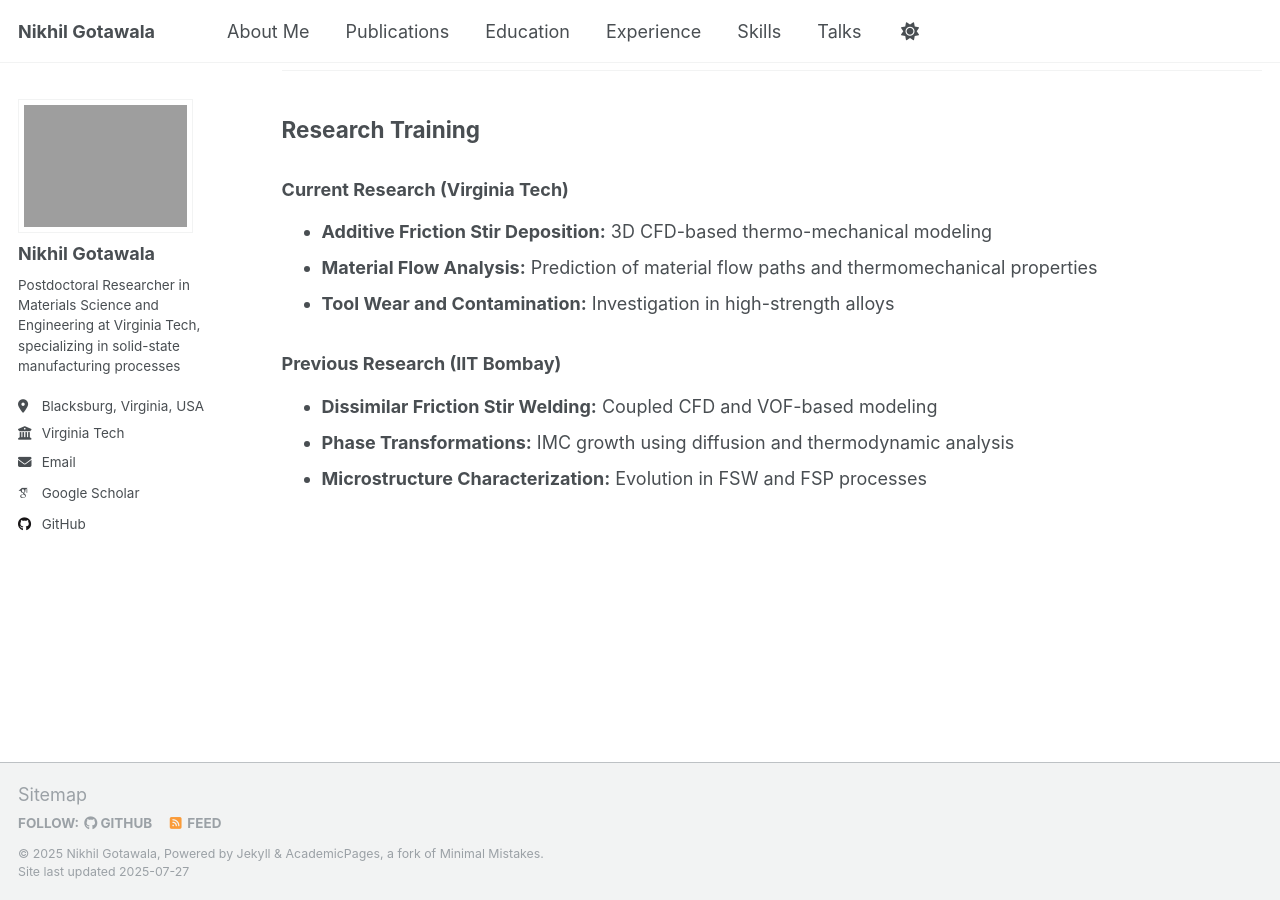
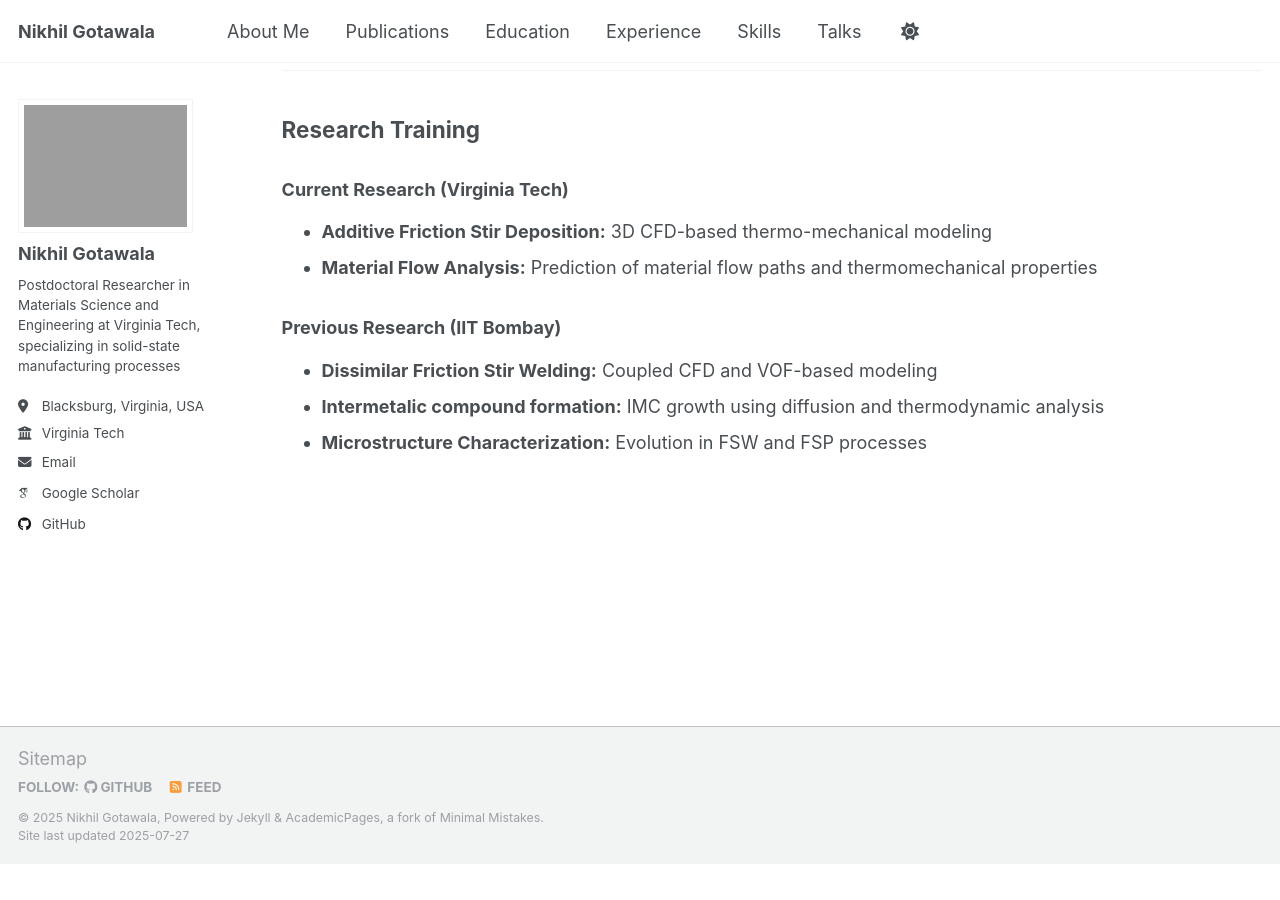
Before and after one commit to nikhilgotawala/nikhilgotawala.github.io, a Jekyll site: the page built from _pages/education.md, in a window 1280 px wide and 900 px high, scrolled down 1355 px. Built offline with Jekyll 4.4.1, drawn with Linux system fonts in a browser that asks for light colours; some web fonts are replaced; after the commit the page ends 2219 px from its top, so only the background shows below that.

Commit message:
Update education.md

```diff
--- a/_pages/education.md
+++ b/_pages/education.md
@@ -54,9 +54,8 @@ author_profile: true
 ### Current Research (Virginia Tech)
 - **Additive Friction Stir Deposition:** 3D CFD-based thermo-mechanical modeling
 - **Material Flow Analysis:** Prediction of material flow paths and thermomechanical properties
-- **Tool Wear and Contamination:** Investigation in high-strength alloys
 
 ### Previous Research (IIT Bombay)
 - **Dissimilar Friction Stir Welding:** Coupled CFD and VOF-based modeling
-- **Phase Transformations:** IMC growth using diffusion and thermodynamic analysis
+- **Intermetalic compound formation:** IMC growth using diffusion and thermodynamic analysis
 - **Microstructure Characterization:** Evolution in FSW and FSP processes
```
